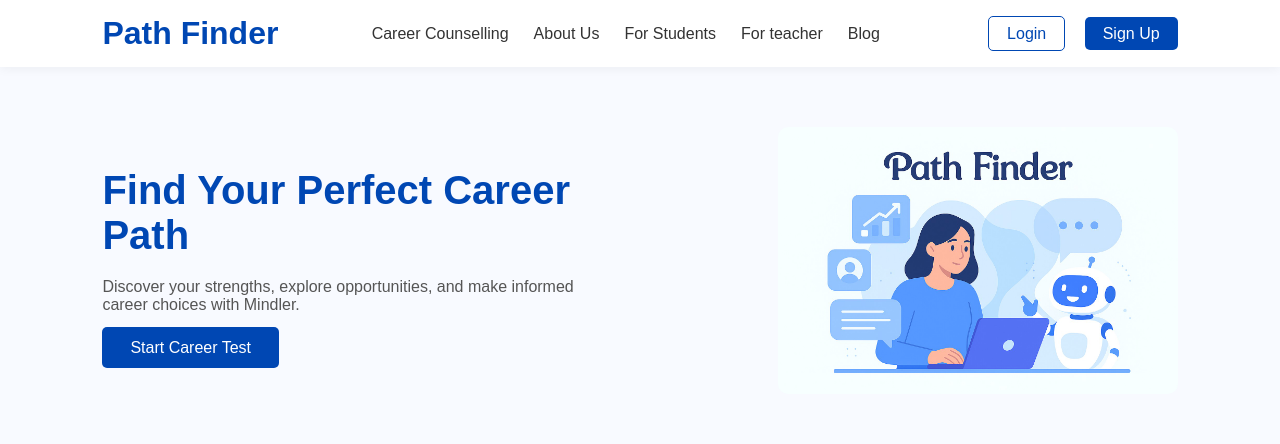
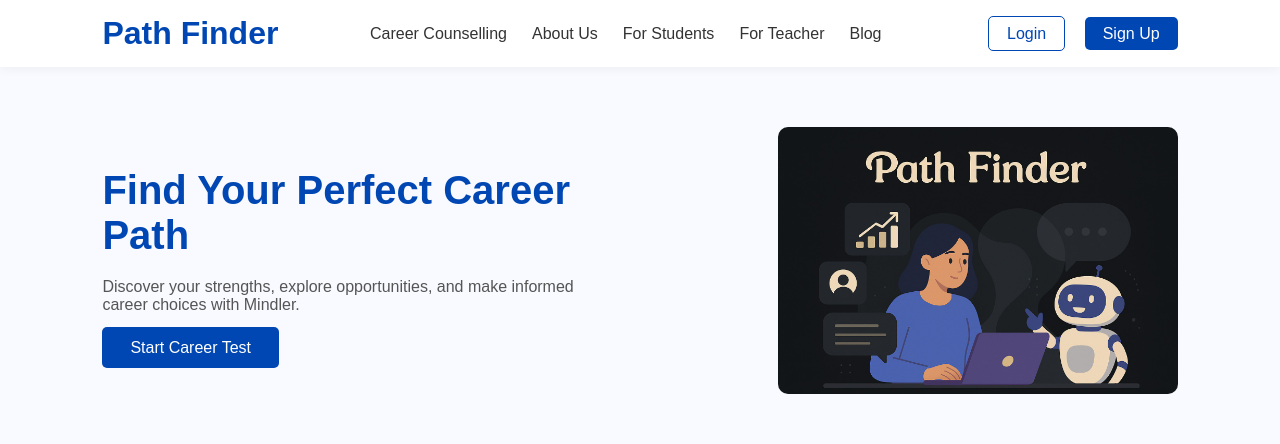
Before and after one commit to SahilSingh8400/Mini-Project, a plain HTML site: page index.html in a window 1280 px wide. Shown: the top 444 px of the page. Drawn offline with Linux system fonts and the light colour scheme.

Commit message:
New change

```diff
--- a/index.html
+++ b/index.html
@@ -15,7 +15,7 @@
             <li><a href="#">Career Counselling</a></li>
             <li><a href="#">About Us</a></li>
             <li><a href="#">For Students</a></li>
-            <li><a href="#">For teacher</a></li>
+            <li><a href="#">For Teacher</a></li>
             <li><a href="#">Blog</a></li>
         </ul>
         <div class="nav-buttons">
@@ -32,7 +32,7 @@
             <a href="careertest.html" class="hero-btn" target="blank">Start Career Test</a>
         </div>
         <div class="hero-image">
-            <img src= "path finder image.jpg" alt="Path Finder">
+            <img src= "image 2.jpg" alt="Path Finder">
         </div>
     </section>
     <section  class="photo">
--- a/style.css
+++ b/style.css
@@ -35,6 +35,7 @@
     color: #333;
     font-weight: 500;
     transition: color 0.3s;
+    font-weight: 400;
 }
 
 .nav-links a:hover {
```
Also changed, not shown: image 2.jpg (added), path finder image.jpg (deleted).
